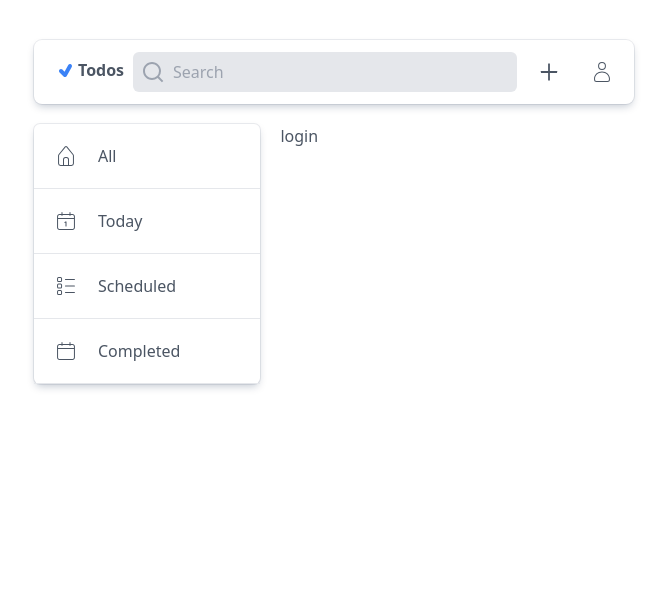
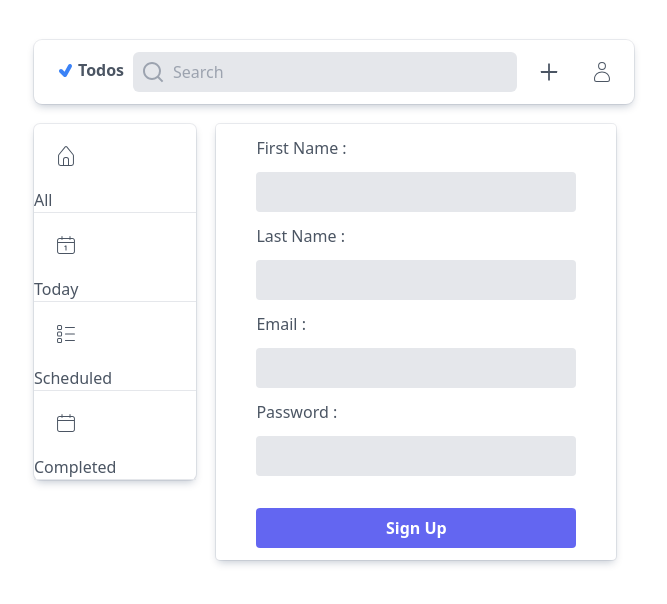
Before and after one commit to mabuhanifa/nest-from-scratch, a Next.js app in the folder client/: page /signup in a window 1280 px wide. Shown: the top 604 px of the page, without its empty margins (306-973 px from the left). Built offline with nearby package versions, Linux system fonts and the light colour scheme.

Commit message:
signup and login updated

```diff
--- a/client/components/SideBar.js
+++ b/client/components/SideBar.js
@@ -28,7 +28,7 @@ export default function SideBar() {
   ];
   const { asPath } = useRouter();
   return (
-    <div className="shad my-5 rounded-md">
+    <div className="shad my-5 rounded-md h-min">
       <ul className="">
         {sidebarItems.map(({ name, href, icon: Icon }) => {
           return (
--- a/client/pages/login.js
+++ b/client/pages/login.js
@@ -3,31 +3,31 @@ import Layout from "@/components/Layout";
 export default function () {
   return (
     <Layout>
-      <div className="px-5 py-3 shad rounded">
-        <label htmlFor="email">
-          Email :{" "}
-        </label>
+      <div className="px-10 py-3 shad rounded">
+        <label htmlFor="email">Email :</label>
         <br />
         <input
           type="text"
           id="email"
           required
-          className="py-2 bg-gray-200 rounded max-w-xl w-80 my-3"
+          className="py-2 bg-gray-200 rounded max-w-xl w-80 my-3 px-2"
         />
         <br />
-        <label htmlFor="password" >
-          Password :{" "}
-        </label>
+        <label htmlFor="password">Password :</label>
         <br />
         <input
           type="text"
           id="password"
           required
-          className="py-2 bg-gray-200 rounded max-w-xl w-80 my-3"
+          className="py-2 bg-gray-200 rounded max-w-xl w-80 my-3 px-2"
         />
         <br />
-        <button className="bg-blue-500 hover:bg-blue-700 text-white font-bold py-2 px-10 w-full rounded mt-5">
+
+        <button className="bg-blue-500 hover:bg-blue-700 text-white font-bold py-2 px-10 w-full rounded my-5">
           Login
+        </button>
+        <button className="text-sm bg-green-500 hover:bg-green-700 text-white py-.5 px-1 rounded">
+          Do not have an account ? Register
         </button>
       </div>
     </Layout>
--- a/client/pages/signup.js
+++ b/client/pages/signup.js
@@ -1,5 +1,49 @@
 import Layout from "@/components/Layout";
 
 export default function () {
-  return <Layout>login</Layout>;
+  return (
+    <Layout>
+      <div className="px-10 py-3 shad rounded">
+        <label htmlFor="email">First Name :</label>
+        <br />
+        <input
+          type="text"
+          id="fname"
+          required
+          className="py-2 bg-gray-200 rounded max-w-xl w-80 my-3 px-2"
+        />
+        <br />
+        <label htmlFor="password">Last Name :</label>
+        <br />
+        <input
+          type="text"
+          id="lname"
+          required
+          className="py-2 bg-gray-200 rounded max-w-xl w-80 my-3 px-2"
+        />
+        <br />
+        <label htmlFor="email">Email :</label>
+        <br />
+        <input
+          type="text"
+          id="email"
+          required
+          className="py-2 bg-gray-200 rounded max-w-xl w-80 my-3 px-2"
+        />
+        <br />
+        <label htmlFor="password">Password :</label>
+        <br />
+        <input
+          type="text"
+          id="password"
+          required
+          className="py-2 bg-gray-200 rounded max-w-xl w-80 my-3 px-2"
+        />
+        <br />
+        <button className="bg-indigo-500 hover:bg-indigo-700 text-white font-bold py-2 px-10 w-full rounded mt-5">
+          Sign Up
+        </button>
+      </div>
+    </Layout>
+  );
 }
```
